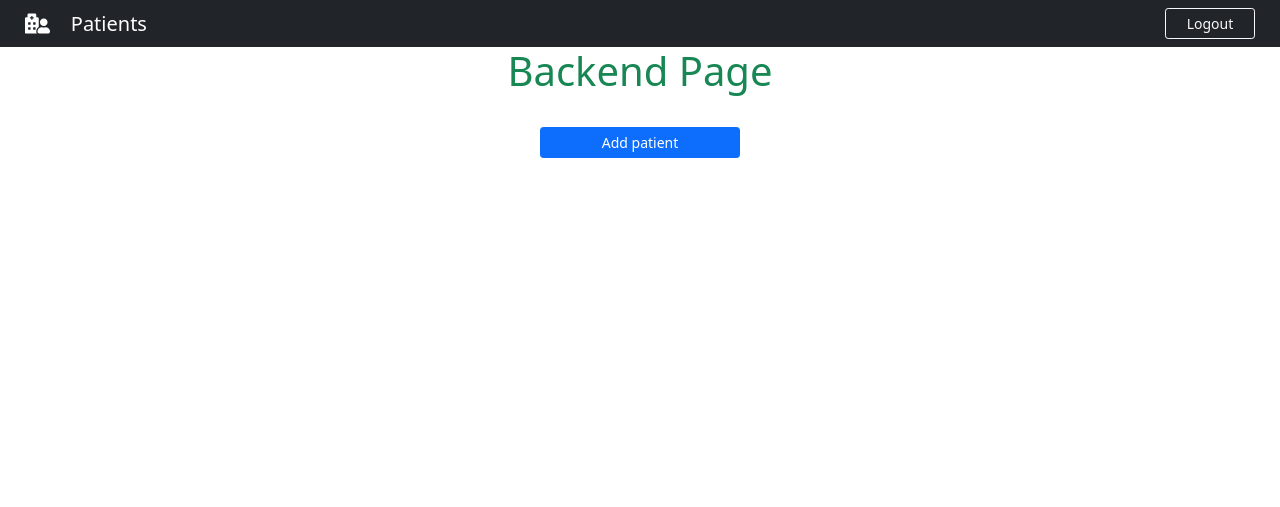
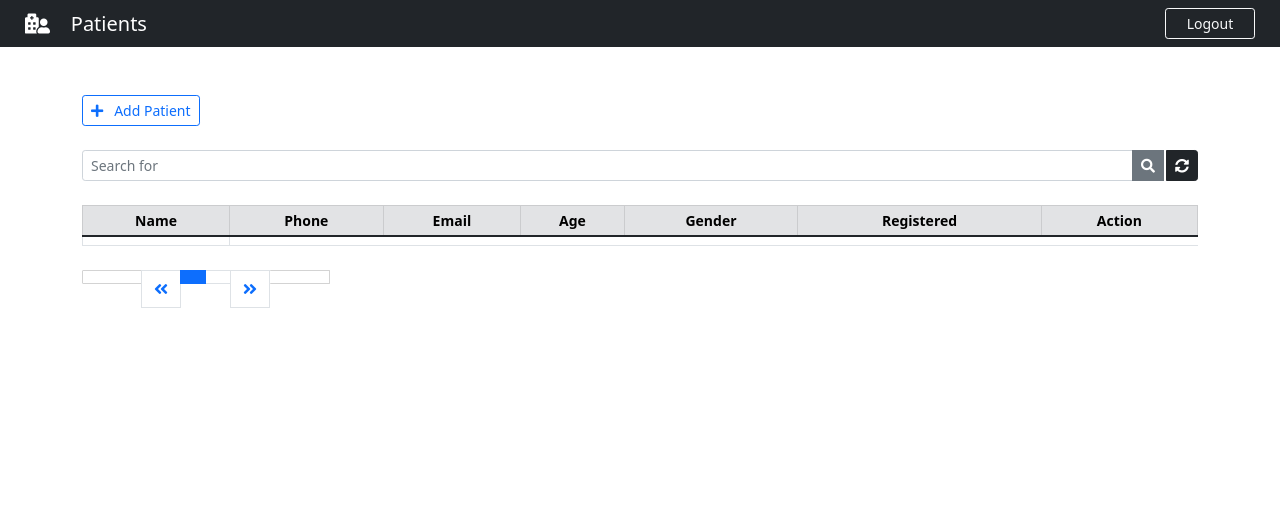
Before and after one commit to Mrfad/patientmgmt, a Django app: template app/templates/app/backend.html in a window 1280 px wide. Shown: the top 507 px of the page. Run offline with Django 3.2, Linux system fonts and the light colour scheme; the template is opened without the code that fills it, so the values that code supplies are empty; parts of the project's set-up code (start-up, migrations or seed data) failed here and were passed over.

Commit message:
lesson 3 1h

```diff
--- a/app/templates/app/backend.html
+++ b/app/templates/app/backend.html
@@ -15,9 +15,57 @@
 
 <!-- Content page -->
 {% block content %}
-<h1 class="text-success text-center">Backend Page</h1>
-<br>
-<center>
-    <a href="{% url 'add_patient' %}" class="btn btn-primary btn-sm text-div" style="width: 200px;">Add patient</a>
-</center>
+<div class="container">
+    <br><br>
+
+    <div class="d-flex justify-content-between">
+        <!-- 1) column ADD patient -->
+        <a href="{% url 'add_patient' %}" class="btn btn-outline-primary btn-sm"><i class="fas fa-plus"></i>&nbsp;&nbsp; Add Patient</a>
+    </div>
+
+    <form action="">
+        <div class="input-group input-group-sm mb-3 mt-4">
+            <input name="q" type="text" class="form-control" placeholder="Search for">
+            <button class="btn btn-secondary"><i class="fas fa-search"></i></button>
+            <a href="{% url 'backend' %}" class="btn btn-dark" style="margin-left:2px;"><i class="fas fa-sync-alt"></i></a>
+        </div>
+    </form>
+
+    <center>
+        <table class="table table-bordered table-sm mt-4" style="text-align: center; font-size: 14px;">
+            <thead class="table-secondary">
+                <tr>
+                    <th>Name</th>
+                    <th>Phone</th>
+                    <th>Email</th>
+                    <th>Age</th>
+                    <th>Gender</th>
+                    <th>Registered</th>
+                    <th>Action</th>
+                </tr>
+            </thead>
+            <tr>
+                <td></td>
+            </tr>
+        </table>
+    </center>
+
+    <!-- Pagination -->
+    <nav class="mt-4" aria-label="Page navigation example">
+        <ul class="pagination justify-content-left">
+            <a href="#" class="btn btn-outline-primary mb-4" style="width: 60px; border-radius: 1px; border: 1px solid #d3d3d3;"></a>
+            <li class="page-item"><a href="" class="page-link"><i class="fas fa-angle-double-left"></i></a></li>
+
+            <li class="page-item disabled"></li>
+
+            <li class="page-item active"><span class="page-link"><span class="sr-only"></span></span></li>
+            <li class="page-item"><a class="page-link" href="#"></a></li>
+
+            <li class="page-item"><a class="page-link" href="#"><i class="fas fa-angle-double-right"></i></a></li>
+            <a href="#" class="btn btn-outline-primary mb-4" style="width: 60px; border-radius: 1px; border: 1px solid #d3d3d3; border-left: none;"></a>
+
+            <li class="page-item disabled"></li>
+        </ul>
+    </nav>
+</div>
 {% endblock content %}
--- a/app/urls.py
+++ b/app/urls.py
@@ -6,5 +6,5 @@ urlpatterns = [
     path('', views.frontend, name='frontend'),
     path('backend', views.backend, name='backend'),
 
-    path('add-patient/', views.add_patient, name='add_patient')
+    path('add-patient/', views.add_patient, name='add_patient'),
 ]
--- a/app/views.py
+++ b/app/views.py
@@ -12,7 +12,8 @@ def frontend(request):
 # function to render the backend
 @login_required(login_url="login")
 def backend(request):
-    return render(request, 'app/backend.html')
+    if 'q' in request.GET:
+
 
 # function to add patient
 @login_required(login_url="login")
```
Also changed, not shown: db.sqlite3.
